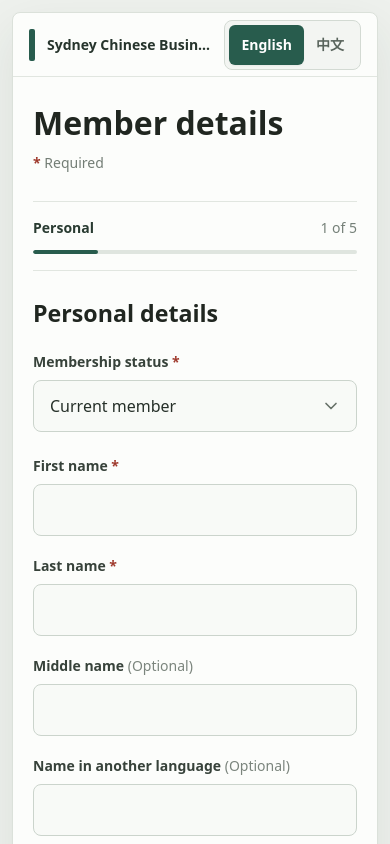
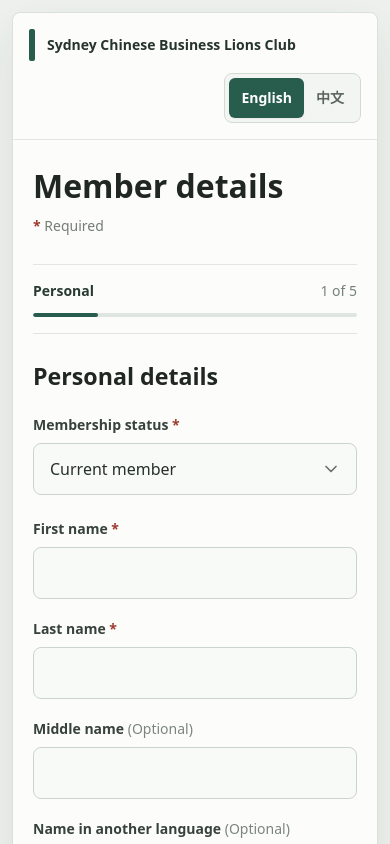
Before and after one commit to ppp612/community-contacts-mvp, a Next.js app: page /lions/form in a window 390 px wide. Shown: the top 844 px of the page. Built offline with nearby package versions, Linux system fonts and the light colour scheme.

Commit message:
Show full Lions club name on mobile

```diff
--- a/src/app/lions/form/page.tsx
+++ b/src/app/lions/form/page.tsx
@@ -380,16 +380,16 @@ export default function LionsMemberFormPage() {
           id="lions-form-card"
           className="scroll-mt-3 overflow-hidden rounded-lg border border-[#dbe1da] bg-[#fcfdfb] shadow-[0_18px_50px_rgba(38,55,43,0.09)]"
         >
-          <div className="flex min-h-16 items-center justify-between gap-3 border-b border-[#e1e6e0] px-4 sm:px-8">
+          <div className="flex flex-col items-stretch gap-3 border-b border-[#e1e6e0] px-4 py-4 sm:min-h-16 sm:flex-row sm:items-center sm:justify-between sm:py-0 sm:px-8">
             <div className="flex min-w-0 items-center gap-3">
               <span aria-hidden="true" className="h-8 w-1.5 shrink-0 rounded-sm bg-[#285c4d]" />
-              <span className="truncate text-sm font-bold text-[#26342c] sm:text-base">
+              <span className="text-sm font-bold leading-5 text-[#26342c] sm:text-base">
                 {text.clubName}
               </span>
             </div>
 
             <div
-              className="inline-flex shrink-0 items-center rounded-lg border border-[#d3dad3] bg-[#f3f5f2] p-1"
+              className="inline-flex shrink-0 self-end items-center rounded-lg border border-[#d3dad3] bg-[#f3f5f2] p-1 sm:self-auto"
               aria-label={text.language}
             >
               <Languages aria-hidden="true" className="mx-2 hidden h-4 w-4 text-[#6c766e] sm:block" />
```
